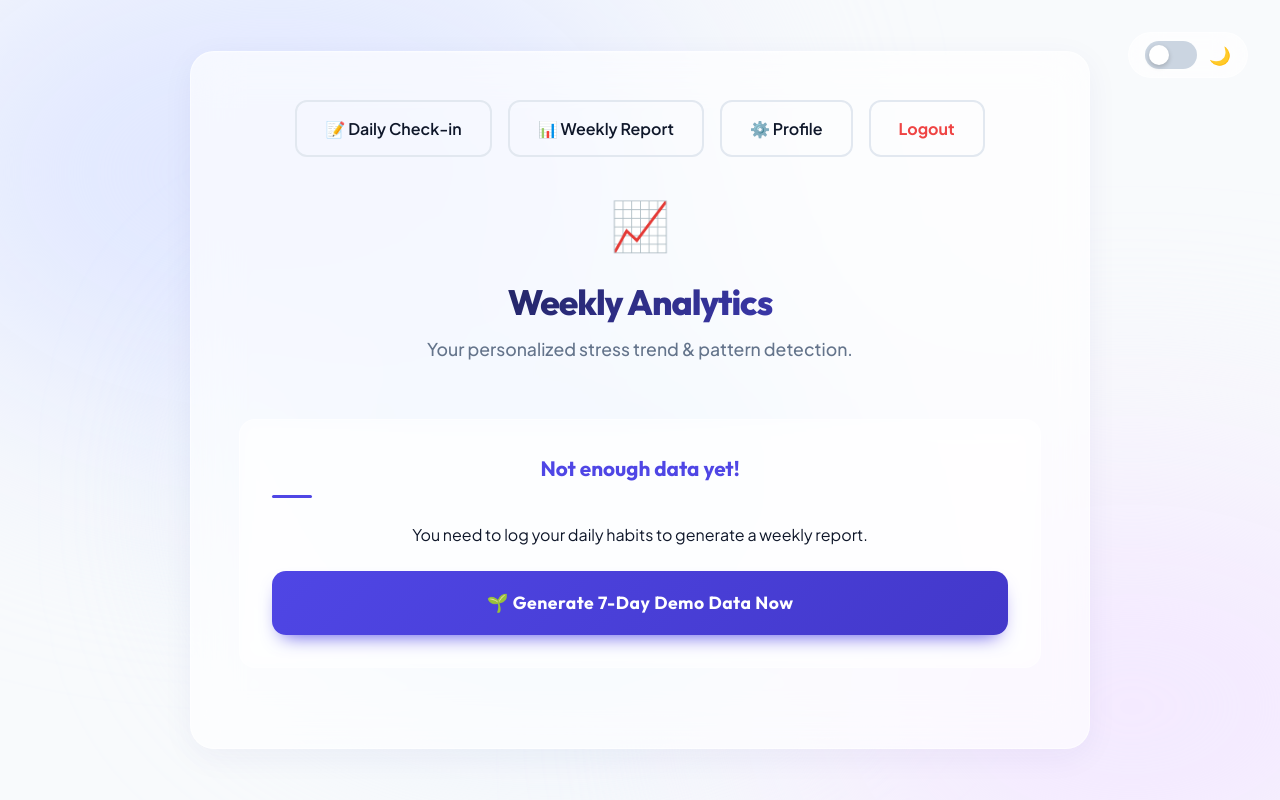
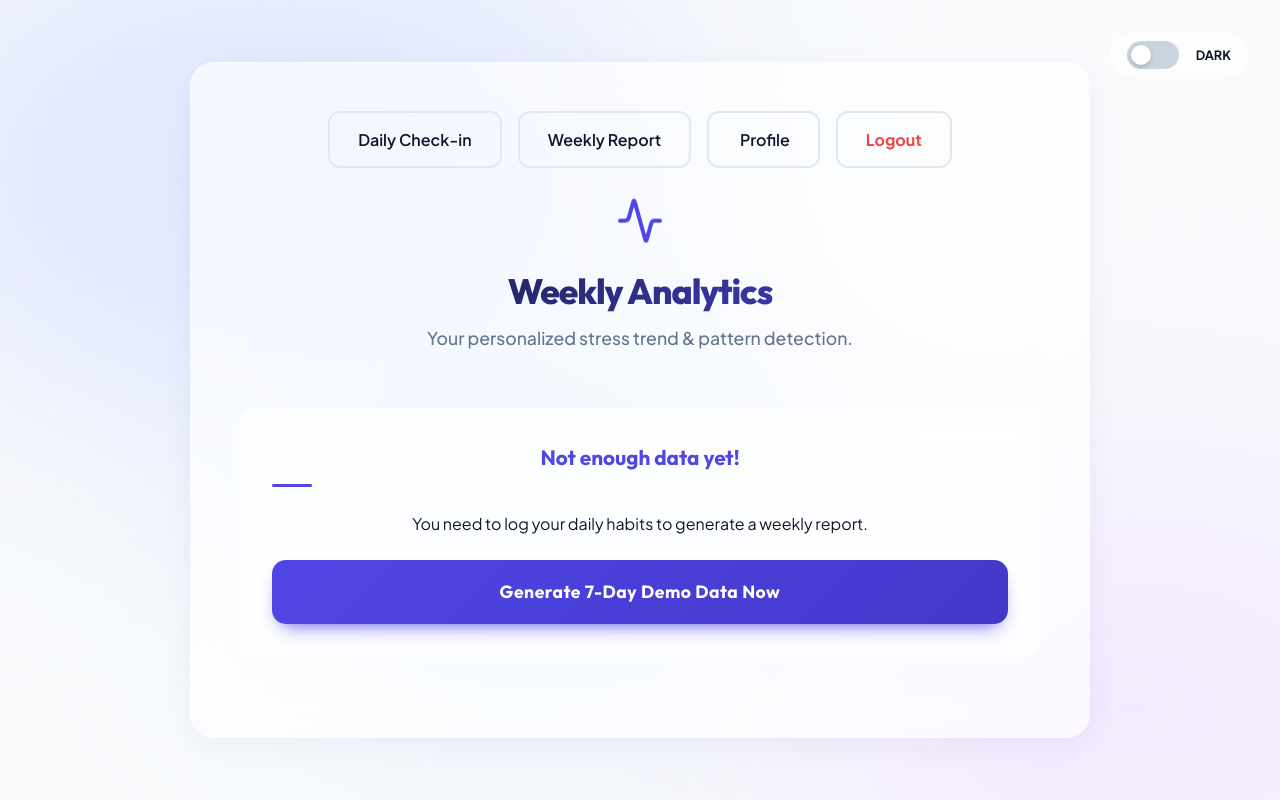
Before and after one commit to divgandhi179-pixel/Student_stress_predictor, a Flask app: page /report in a window 1280 px wide. Run offline with Flask 3, Linux system fonts and the light colour scheme; the visitor is signed in with stand-in values (Sample User, id 1); data that the repository does not hold is empty; some libraries are stand-ins or nearby versions.

Commit message:
refactor: remove all useless emojis for professional SaaS aesthetic

```diff
--- a/templates/navbar.html
+++ b/templates/navbar.html
@@ -1,6 +1,6 @@
 <nav style="display: flex; justify-content: center; gap: 1rem; margin-bottom: 2rem; z-index: 100; position: relative;">
-    <a href="{{ url_for('dashboard') }}" class="secondary-button" style="text-decoration:none;">📝 Daily Check-in</a>
-    <a href="{{ url_for('report') }}" class="secondary-button" style="text-decoration:none;">📊 Weekly Report</a>
-    <a href="{{ url_for('profile') }}" class="secondary-button" style="text-decoration:none;">⚙️ Profile</a>
+    <a href="{{ url_for('dashboard') }}" class="secondary-button" style="text-decoration:none;"> Daily Check-in</a>
+    <a href="{{ url_for('report') }}" class="secondary-button" style="text-decoration:none;"> Weekly Report</a>
+    <a href="{{ url_for('profile') }}" class="secondary-button" style="text-decoration:none;">️ Profile</a>
     <a href="{{ url_for('logout') }}" class="secondary-button text-danger" style="text-decoration:none; font-weight: 700;">Logout</a>
 </nav>
--- a/templates/report.html
+++ b/templates/report.html
@@ -15,7 +15,7 @@
             <input type="checkbox" id="checkbox" />
             <div class="slider round"></div>
         </label>
-        <span id="theme-icon">🌙</span>
+        <span id="theme-icon" style="font-size: 0.8rem; font-weight: bold; margin-left: 5px;">DARK</span>
     </div>
 
     <!-- Background Orbs -->
@@ -26,7 +26,7 @@
         {% include 'navbar.html' %}
 
         <header class="dashboard-header" style="text-align: center; margin-bottom: 2rem; display: block; border-bottom: none;">
-            <div style="font-size: 3rem; margin-bottom: 0.5rem; animation: float 3s ease-in-out infinite;">📈</div>
+            <svg xmlns="http://www.w3.org/2000/svg" width="48" height="48" viewBox="0 0 24 24" fill="none" stroke="currentColor" stroke-width="2" stroke-linecap="round" stroke-linejoin="round" class="lucide lucide-activity" style="color: var(--primary); margin: 0 auto 0.5rem auto; animation: float 3s ease-in-out infinite;"><path d="M22 12h-2.48a2 2 0 0 0-1.93 1.46l-2.35 8.36a.25.25 0 0 1-.48 0L9.24 2.18a.25.25 0 0 0-.48 0l-2.35 8.36A2 2 0 0 1 4.49 12H2"/></svg>
             <h1 style="margin-bottom: 5px; font-size: 2.2rem;">Weekly Analytics</h1>
             <p style="margin: 0; font-size: 1.1rem; color: var(--text-muted);">Your personalized stress trend & pattern detection.</p>
         </header>
@@ -35,7 +35,7 @@
         <div class="form-section fade-in" style="text-align:center;">
             <h3>Not enough data yet!</h3>
             <p style="margin-bottom: 20px;">You need to log your daily habits to generate a weekly report.</p>
-            <a href="{{ url_for('seed') }}" class="glow-button" style="text-decoration:none;">🌱 Generate 7-Day Demo Data Now</a>
+            <a href="{{ url_for('seed') }}" class="glow-button" style="text-decoration:none;"> Generate 7-Day Demo Data Now</a>
         </div>
         {% else %}
 
@@ -74,7 +74,7 @@
         </div>
 
         <div style="text-align:center; margin-top:2rem; display:flex; justify-content:center; gap:10px;">
-            <button onclick="exportToPDF()" class="glow-button" style="text-decoration:none; font-size:0.9rem; margin:0;">📥 Export to PDF</button>
+            <button onclick="exportToPDF()" class="glow-button" style="text-decoration:none; font-size:0.9rem; margin:0;"> Export to PDF</button>
             <a href="{{ url_for('seed') }}" class="secondary-button" style="text-decoration:none; font-size:0.9rem; margin:0;">Regenerate Demo Data</a>
         </div>
         {% endif %}
@@ -103,7 +103,7 @@
             document.body.classList.add(currentTheme);
             if (currentTheme === 'dark-theme') {
                 toggleSwitch.checked = true;
-                themeIcon.textContent = '🌙';
+                themeIcon.textContent = 'DARK';
             }
         }
 
@@ -111,11 +111,11 @@
             if (e.target.checked) {
                 document.body.classList.add('dark-theme');
                 localStorage.setItem('theme', 'dark-theme');
-                themeIcon.textContent = '🌙';
+                themeIcon.textContent = 'DARK';
             } else {
                 document.body.classList.remove('dark-theme');
                 localStorage.setItem('theme', 'light');
-                themeIcon.textContent = '☀️';
+                themeIcon.textContent = 'LIGHT';
             }
             // Update chart colors
             if (window.myChart) {
```
Also changed, not shown: templates/dashboard.html (+6 -6 lines), templates/login.html (+6 -6 lines), templates/profile.html (+6 -6 lines), templates/signup.html (+7 -7 lines).
